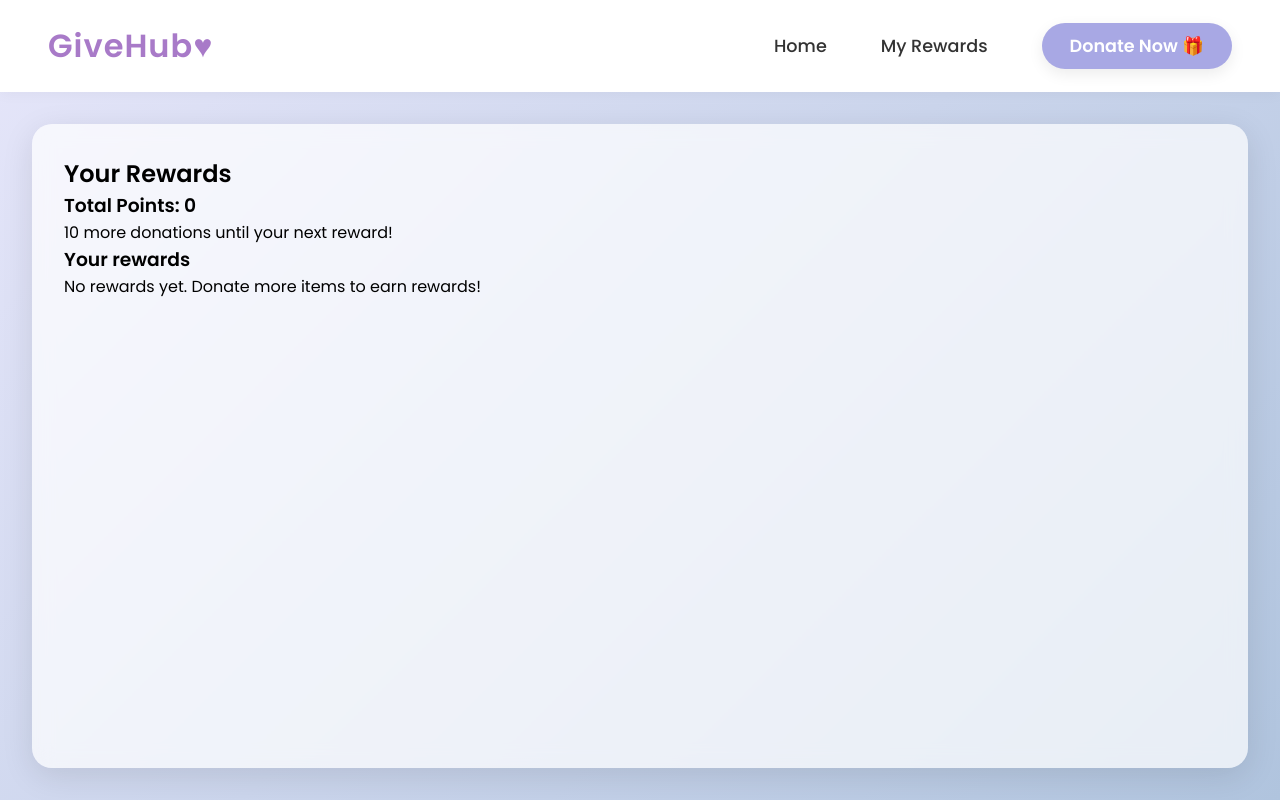
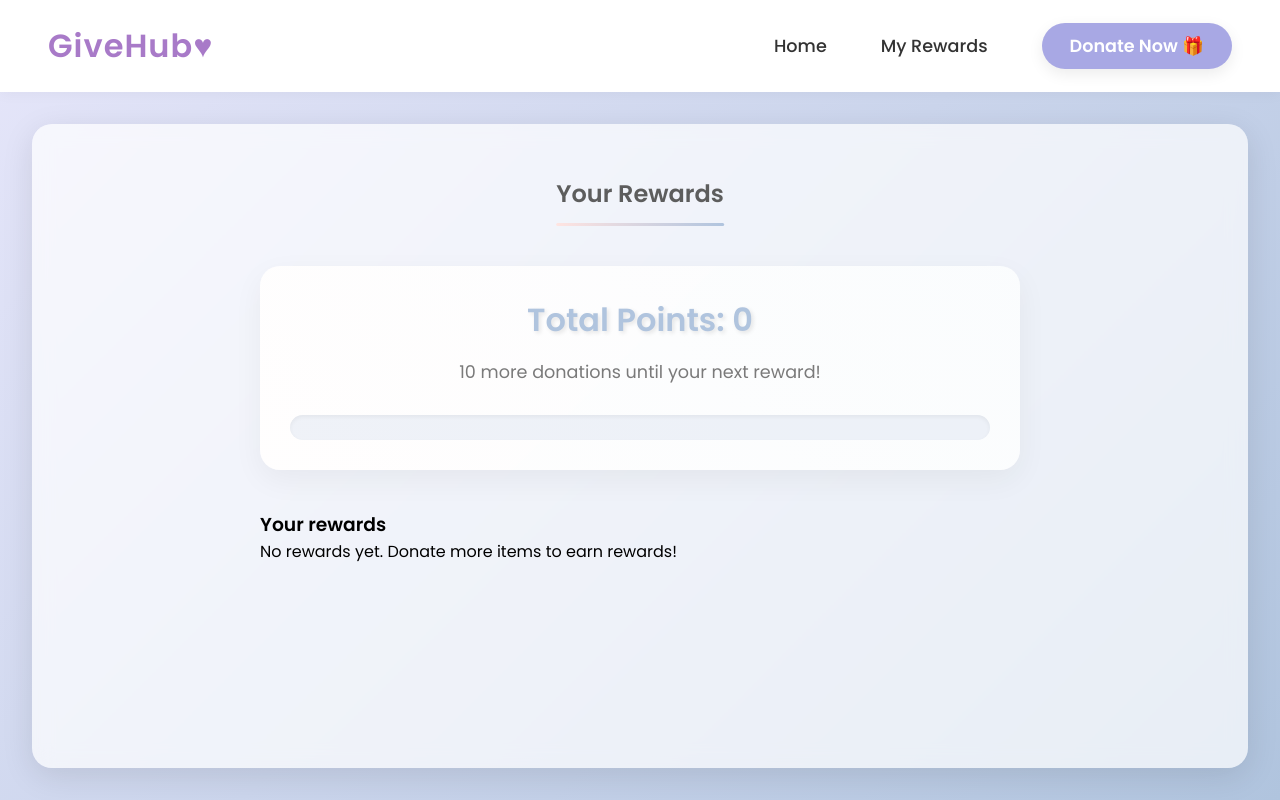
Before and after one commit to Khyati-Kapil/Givehub, a React (Create React App) app: page / in a window 1280 px wide. Both pictures are taken after a click on the button "My Rewards". Built offline with nearby package versions, Linux system fonts and the light colour scheme.

Commit message:
added css for rewards page

```diff
--- a/src/Components/Reward.js
+++ b/src/Components/Reward.js
@@ -15,10 +15,10 @@ function Reward() {
     },[]);
     const nextReward = 10-(points%10);
     return (
-        <div className="reward-wallet">
+        <div className="reward">
           <h2>Your Rewards</h2>
 
-          <div className="points-section">
+          <div className="points">
             <div className="points-display">
               <h3>Total Points: {points}</h3>
               <p>{nextReward} more donations until your next reward!</p>
--- a/src/Styles/Reward.css
+++ b/src/Styles/Reward.css
@@ -0,0 +1,250 @@
+.reward {
+    padding: 20px;
+    max-width: 800px;
+    margin: 0 auto;
+  }
+
+  .reward h2 {
+    text-align: center;
+    color: var(--text-primary);
+    margin-bottom: 40px;
+    position: relative;
+    display: inline-block;
+    left: 50%;
+    transform: translateX(-50%);
+    padding-bottom: 15px;
+    animation: titleSlideDown 0.6s ease;
+  }
+
+  .reward h2::after {
+    content: '';
+    position: absolute;
+    bottom: 0;
+    left: 0;
+    width: 100%;
+    height: 3px;
+    background: linear-gradient(90deg, var(--pastel-pink), var(--soft-blue));
+    border-radius: 2px;
+  }
+
+  .points {
+    background: rgba(255, 255, 255, 0.95);
+    padding: 30px;
+    border-radius: 20px;
+    box-shadow: 0 10px 30px rgba(0, 0, 0, 0.05);
+    margin-bottom: 40px;
+    animation: sectionSlideUp 0.6s ease;
+    position: relative;
+    overflow: hidden;
+  }
+
+  .points::before {
+    content: '';
+    position: absolute;
+    top: 0;
+    left: 0;
+    width: 100%;
+    height: 100%;
+    background: linear-gradient(45deg, var(--pastel-pink), var(--soft-blue));
+    opacity: 0.05;
+    z-index: 0;
+  }
+
+  .points-display {
+    text-align: center;
+    margin-bottom: 30px;
+    position: relative;
+    z-index: 1;
+  }
+
+  .points-display h3 {
+    color: var(--soft-blue);
+    margin-bottom: 15px;
+    font-size: 2em;
+    font-weight: 600;
+    text-shadow: 2px 2px 4px rgba(0, 0, 0, 0.1);
+    animation: numberPop 0.5s ease;
+  }
+
+  .points-display p {
+    color: var(--text-secondary);
+    font-size: 1.1em;
+    animation: fadeIn 0.5s ease 0.2s both;
+  }
+
+  .progress-bar {
+    background: rgba(176, 196, 222, 0.2);
+    height: 25px;
+    border-radius: 15px;
+    overflow: hidden;
+    position: relative;
+    z-index: 1;
+    box-shadow: inset 0 2px 4px rgba(0, 0, 0, 0.05);
+  }
+
+  .progress {
+    height: 100%;
+    background: linear-gradient(90deg, var(--soft-blue), #87CEEB);
+    transition: width 0.6s ease;
+    position: relative;
+    overflow: hidden;
+  }
+
+  .progress::after {
+    content: '';
+    position: absolute;
+    top: 0;
+    left: 0;
+    width: 100%;
+    height: 100%;
+    background: linear-gradient(
+      90deg,
+      transparent,
+      rgba(255, 255, 255, 0.3),
+      transparent
+    );
+    animation: shimmer 2s infinite;
+  }
+
+  .vouchers {
+    background: rgba(255, 255, 255, 0.95);
+    padding: 30px;
+    border-radius: 20px;
+    box-shadow: 0 10px 30px rgba(0, 0, 0, 0.05);
+    animation: sectionSlideUp 0.6s ease 0.2s both;
+  }
+
+  .vouchers h3 {
+    color: var(--text-primary);
+    margin-bottom: 30px;
+    text-align: center;
+    font-size: 1.5em;
+  }
+
+  .vouchers-list {
+    display: grid;
+    gap: 25px;
+    grid-template-columns: repeat(auto-fit, minmax(280px, 1fr));
+  }
+
+  .voucher-card {
+    background: rgba(255, 255, 255, 0.9);
+    padding: 25px;
+    border-radius: 15px;
+    text-align: center;
+    position: relative;
+    transition: transform 0.3s ease, box-shadow 0.3s ease;
+    animation: cardPopIn 0.5s ease both;
+    border: 2px dashed var(--soft-blue);
+  }
+
+  .voucher-card:hover {
+    transform: translateY(-5px);
+    box-shadow: 0 15px 30px rgba(176, 196, 222, 0.3);
+  }
+
+  .voucher-code {
+    font-size: 1.3em;
+    font-weight: 600;
+    color: var(--soft-blue);
+    margin-bottom: 15px;
+    padding: 15px;
+    background: rgba(176, 196, 222, 0.1);
+    border-radius: 10px;
+    letter-spacing: 2px;
+    position: relative;
+    overflow: hidden;
+  }
+
+  .voucher-code::before {
+    content: '';
+    position: absolute;
+    top: -50%;
+    left: -50%;
+    width: 200%;
+    height: 200%;
+    background: linear-gradient(
+      45deg,
+      transparent,
+      rgba(255, 255, 255, 0.3),
+      transparent
+    );
+    transform: rotate(45deg);
+    animation: shine 3s infinite;
+  }
+
+  @keyframes numberPop {
+    0% {
+      transform: scale(0.8);
+      opacity: 0;
+    }
+    50% {
+      transform: scale(1.1);
+    }
+    100% {
+      transform: scale(1);
+      opacity: 1;
+    }
+  }
+
+  @keyframes shimmer {
+    0% {
+      transform: translateX(-100%);
+    }
+    100% {
+      transform: translateX(100%);
+    }
+  }
+
+  @keyframes shine {
+    0% {
+      left: -100%;
+      top: -100%;
+    }
+    100% {
+      left: 100%;
+      top: 100%;
+    }
+  }
+
+  @keyframes sectionSlideUp {
+    from {
+      opacity: 0;
+      transform: translateY(30px);
+    }
+    to {
+      opacity: 1;
+      transform: translateY(0);
+    }
+  }
+
+  @keyframes cardPopIn {
+    from {
+      opacity: 0;
+      transform: scale(0.9);
+    }
+    to {
+      opacity: 1;
+      transform: scale(1);
+    }
+  }
+
+  @keyframes titleSlideDown {
+    from {
+      opacity: 0;
+      transform: translate(-50%, -20px);
+    }
+    to {
+      opacity: 1;
+      transform: translate(-50%, 0);
+    }
+  }
+
+  @keyframes fadeIn {
+    from {
+      opacity: 0;
+    }
+    to {
+      opacity: 1;
+    }
+  }
```
